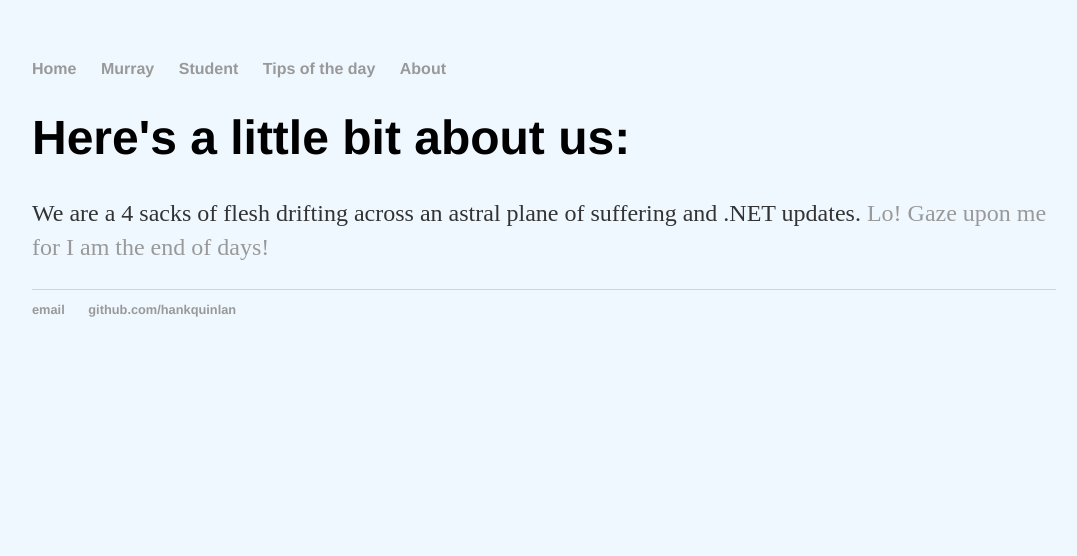
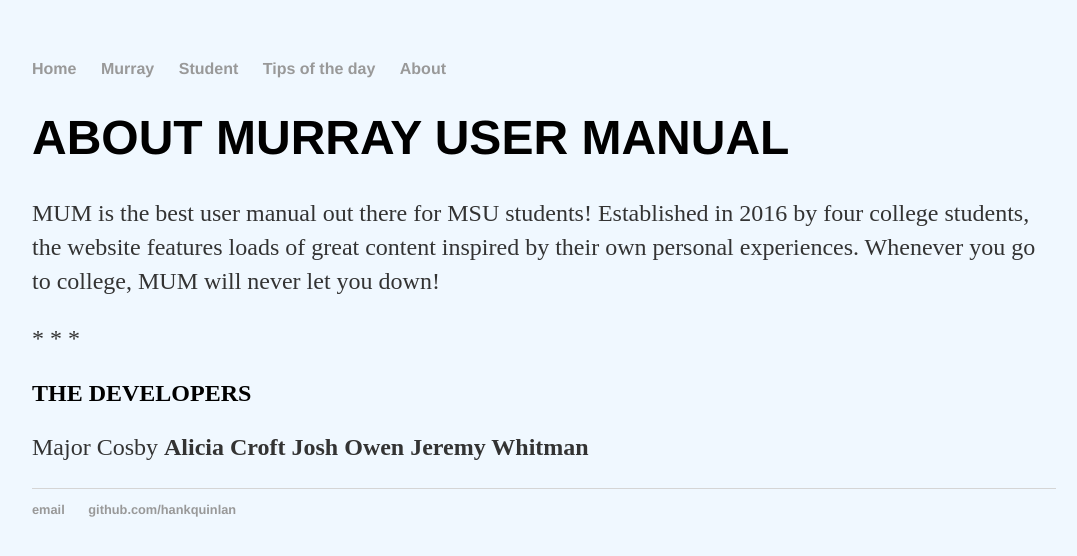
Before and after one commit to rowen2/rowen2.github.io, a Jekyll site: the page built from about/index.html, in a window 1280 px wide. Shown: the top 556 px of the page, without its empty margins (96-1173 px from the left). Built offline with Jekyll 4.4.1, drawn with Linux system fonts in a browser that asks for light colours.

Commit message:
Update index.html

```diff
--- a/about/index.html
+++ b/about/index.html
@@ -3,6 +3,11 @@
 title: About (MUM)
 ---
 <div class="about">
-	<h1>Here's a little bit about us:</h1>
-	<p> We are a 4 sacks of flesh drifting across an astral plane of suffering and .NET updates. <a>Lo! Gaze upon me for I am the end of days!</a></p>
+	<h1>ABOUT MURRAY USER MANUAL</h1>
+	<p> MUM is the best user manual out there for MSU students! Established in 2016 by four college students, the website
+	features loads of great content inspired by their own personal experiences. Whenever you go to college,
+	MUM will never let you down!</p>
+	<p>		*		*		*		</p>
+	<h2> THE DEVELOPERS </h2>
+	<p> Major Cosby <b> Alicia Croft </b> <b> Josh Owen </b> <b> Jeremy Whitman </b> </p>
 </div><!-- /.about -->
```
